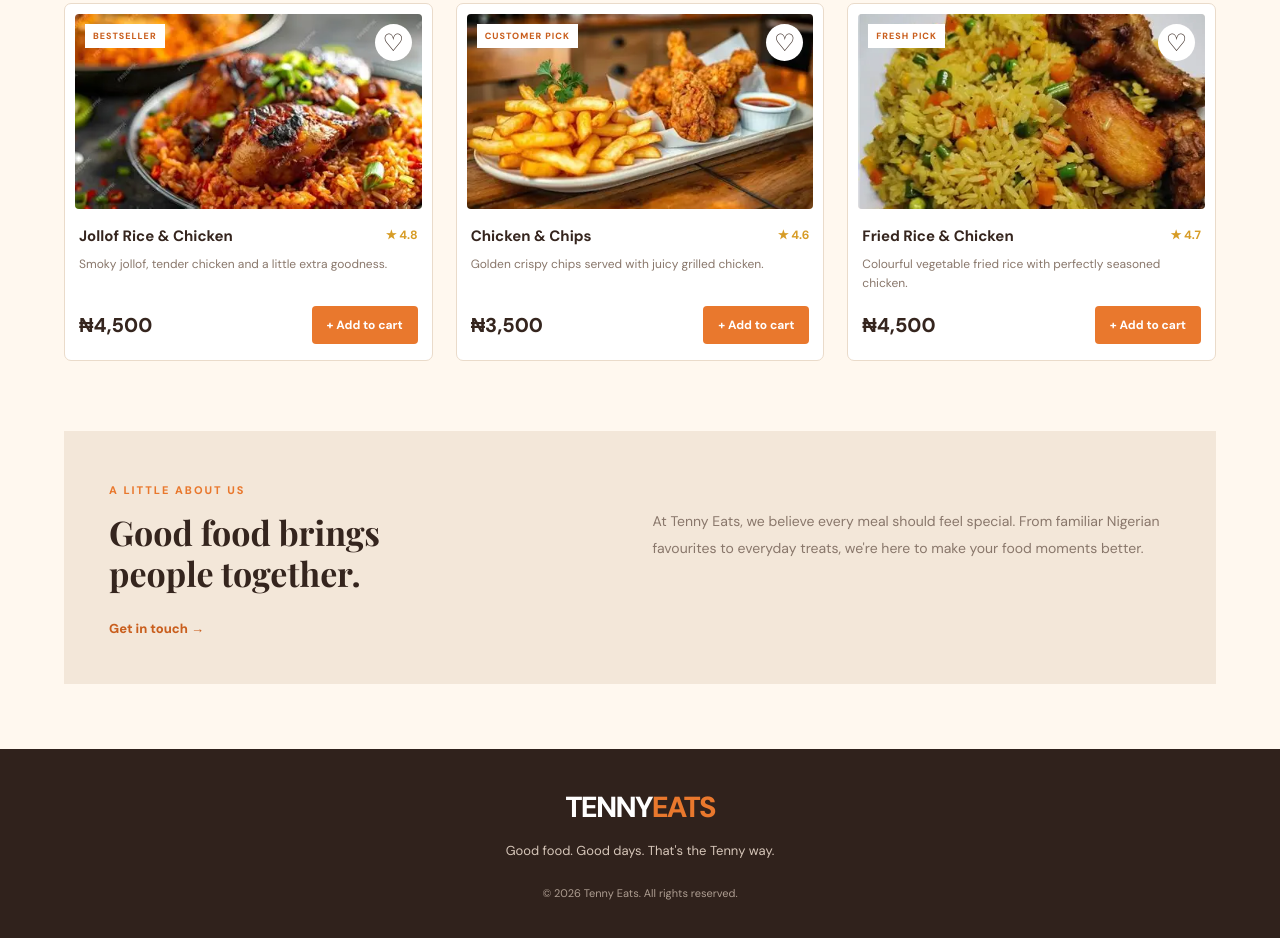
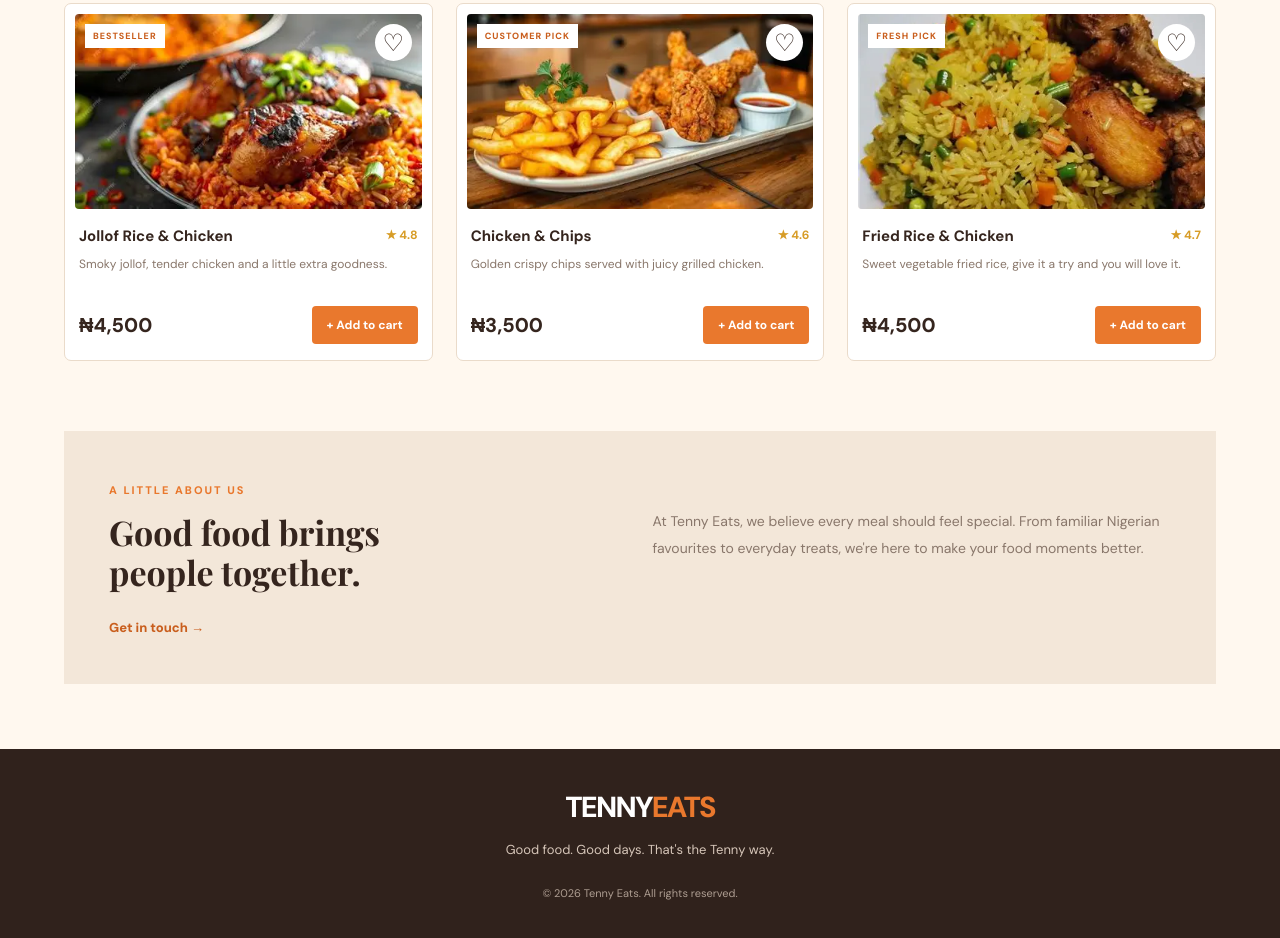
Before and after one commit to excelsamuel15-bit/food-stuff, a plain HTML site: page index.html in a window 1280 px wide. Shown: the part 1243-2181 px from the top of the page. Drawn offline with nearby package versions, Linux system fonts and the light colour scheme.

Commit message:
Update food website paragraph

```diff
--- a/index.html
+++ b/index.html
@@ -282,7 +282,7 @@
                             <span class="rating">★ 4.7</span>
                         </div>
 
-                        <p>Colourful vegetable fried rice with perfectly seasoned chicken.</p>
+                        <p>Sweet vegetable fried rice, give it a try and you will love it.</p>
 
                         <div class="food-footer">
                             <strong>₦4,500</strong>
```
